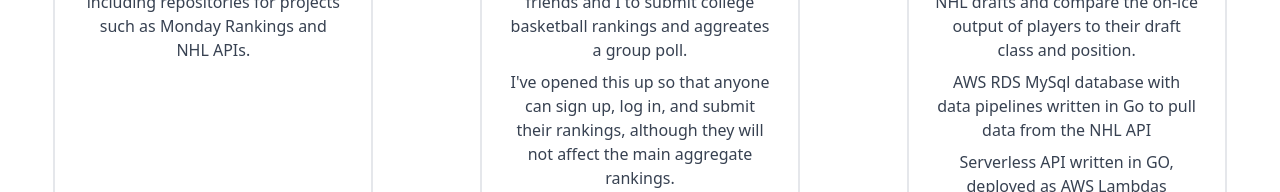
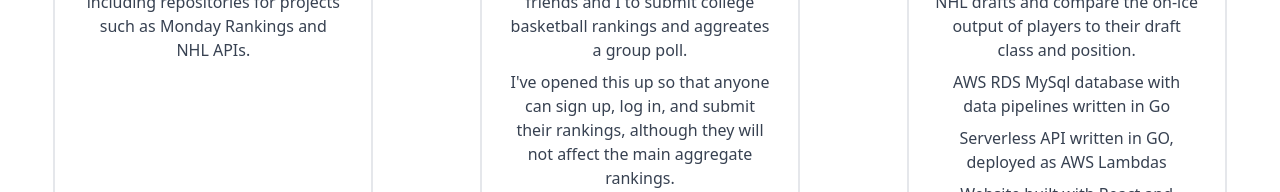
Before and after one commit to GavSwe9/portfolio-app, a React (Create React App) app: page / in a window 1280 px wide. Shown: the part 1342-1534 px from the top of the page. Built offline with nearby package versions, Linux system fonts and the light colour scheme.

Commit message:
Update language

```diff
--- a/src/Components/HomeComponents/ProjectComponents/NHLDraftAudit.js
+++ b/src/Components/HomeComponents/ProjectComponents/NHLDraftAudit.js
@@ -14,7 +14,7 @@ export function NHLDraftAudit() {
                     A tool to look back at historical NHL drafts and compare the on-ice output of players to their draft class and position.
                 </div>
                 <div className="mb-2">
-                    AWS RDS MySql database with data pipelines written in Go to pull data from the NHL API
+                    AWS RDS MySql database with data pipelines written in Go
                 </div>
                 <div className="mb-2">
                     Serverless API written in GO, deployed as AWS Lambdas
```
